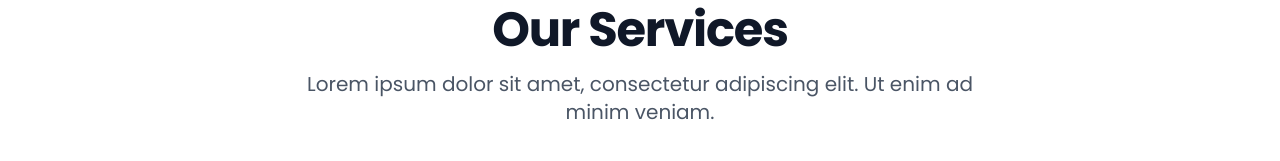
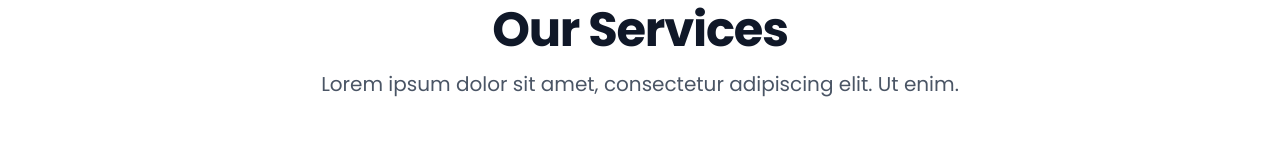
Before and after one commit to oscpaul/a-b, a Next.js app: page /muffler-service in a window 1280 px wide. Shown: the part 954-1115 px from the top of the page. Built offline with nearby package versions, Linux system fonts and the light colour scheme.

Commit message:
Update page.tsx

```diff
--- a/app/muffler-service/page.tsx
+++ b/app/muffler-service/page.tsx
@@ -58,7 +58,7 @@ export default function MaintenancePage() {
       <div className="text-center mb-16">
         <h2 className="text-5xl font-bold tracking-tight text-gray-900 mb-4">Our Services</h2>
         <p className="text-xl text-gray-600 max-w-2xl mx-auto">
-          Lorem ipsum dolor sit amet, consectetur adipiscing elit. Ut enim ad minim veniam.
+          Lorem ipsum dolor sit amet, consectetur adipiscing elit. Ut enim.
         </p>
       </div>
 
```
